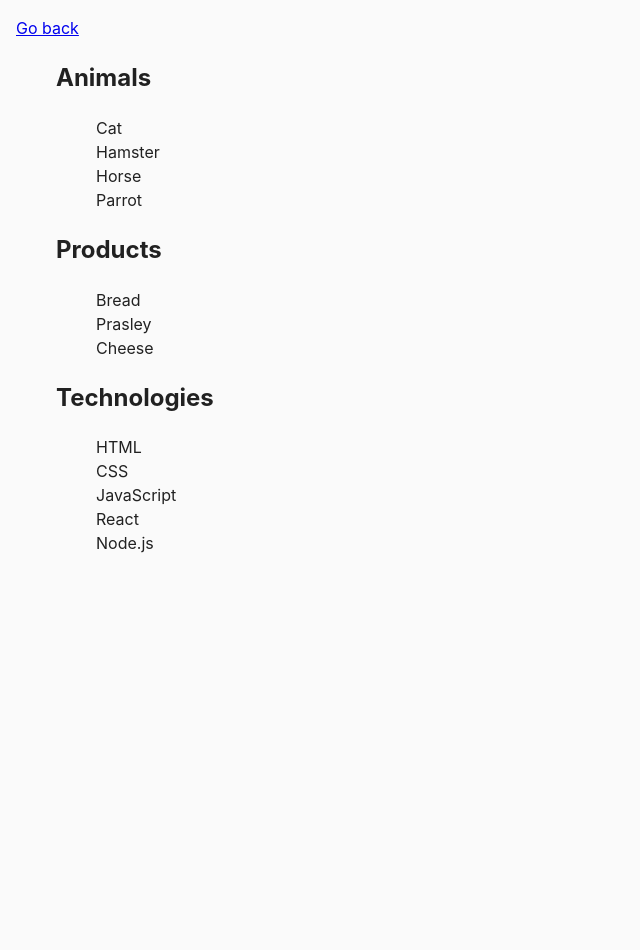
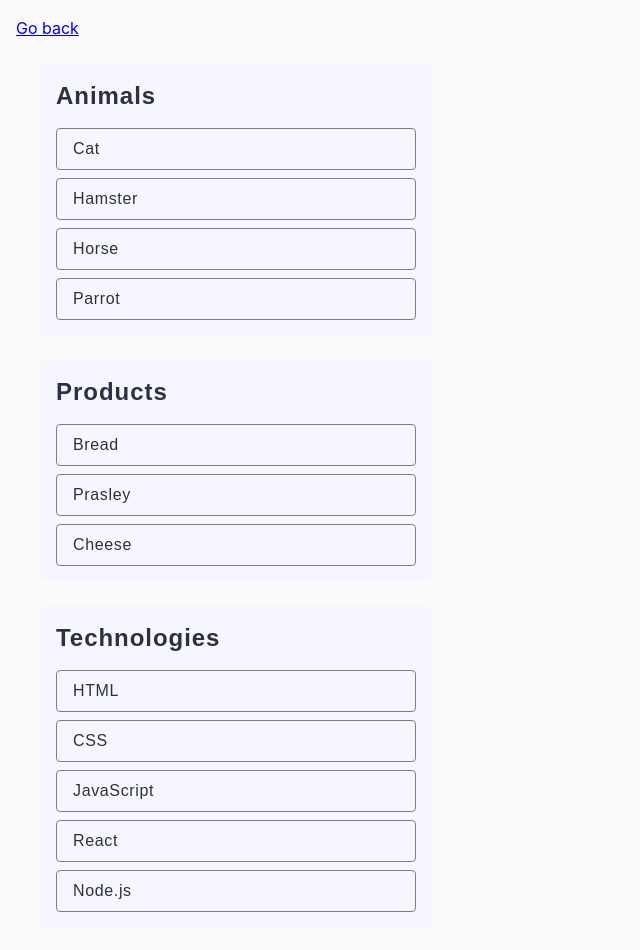
Before and after one commit to ElenaZhuvak/goit-js-hw-07, a plain HTML site: page task-1.html in a window 1280 px wide. Shown: the whole page, without its empty margins (0-640 px from the left). Before the commit the page ends 800 px from the top, so only its background shows below. Drawn offline with Linux system fonts and the light colour scheme.

Commit message:
markup 1st task css

```diff
--- a/css/common.css
+++ b/css/common.css
@@ -16,8 +16,48 @@ ul {
   list-style-type: none;
 }
 
-/* Task-02 */
+/* *Task-01* */
+#categories {
+  padding: 0;
+  margin: 0;
+}
+.item {
+  border-radius: 8px;
+width: 392px;
+background-color: #f6f6fe;;
+margin: 24px;
+padding: 16px;
+}
+h2 {
+  font-family: "Montserrat", sans-serif;
+  font-weight: 600;
+font-size: 24px;
+line-height: 1.33;
+letter-spacing: 0.04em;
+color: #2e2f42;
+margin-bottom: 16px;
+margin-top: 0;
+}
+.item > ul {
+  padding: 0;
+}
+.item > ul > li {
+  font-family: "Montserrat", sans-serif;
+  font-weight: 400;
+font-size: 16px;
+line-height: 1.5;
+letter-spacing: 0.04em;
+color: #2e2f42;
+  border: 1px solid #808080;
+  border-radius: 4px;
+  padding: 8px 16px;
+  margin-bottom: 8px;
+}
+.item > ul > li:last-child {
+  margin-bottom: 0;
+}
 
+/* *Task-02* */
 .gallery {
   max-width: 1128px;
   margin: 0 auto;
--- a/js/task-2.js
+++ b/js/task-2.js
@@ -27,7 +27,7 @@ const images = [
 const gallery = document.querySelector('.gallery');
 console.log(gallery);
 
-const galleryList = images.map(image =>`<li class="gallery-item"><img class="gallery-image"src="${image.url}" alt="${image.alt}"></img></li>`)
+const galleryList = images.map(image =>`<li class="gallery-item"><img class="gallery-image" src="${image.url}" alt="${image.alt}"></img></li>`)
 .join("");
 console.log(galleryList);
 
```
